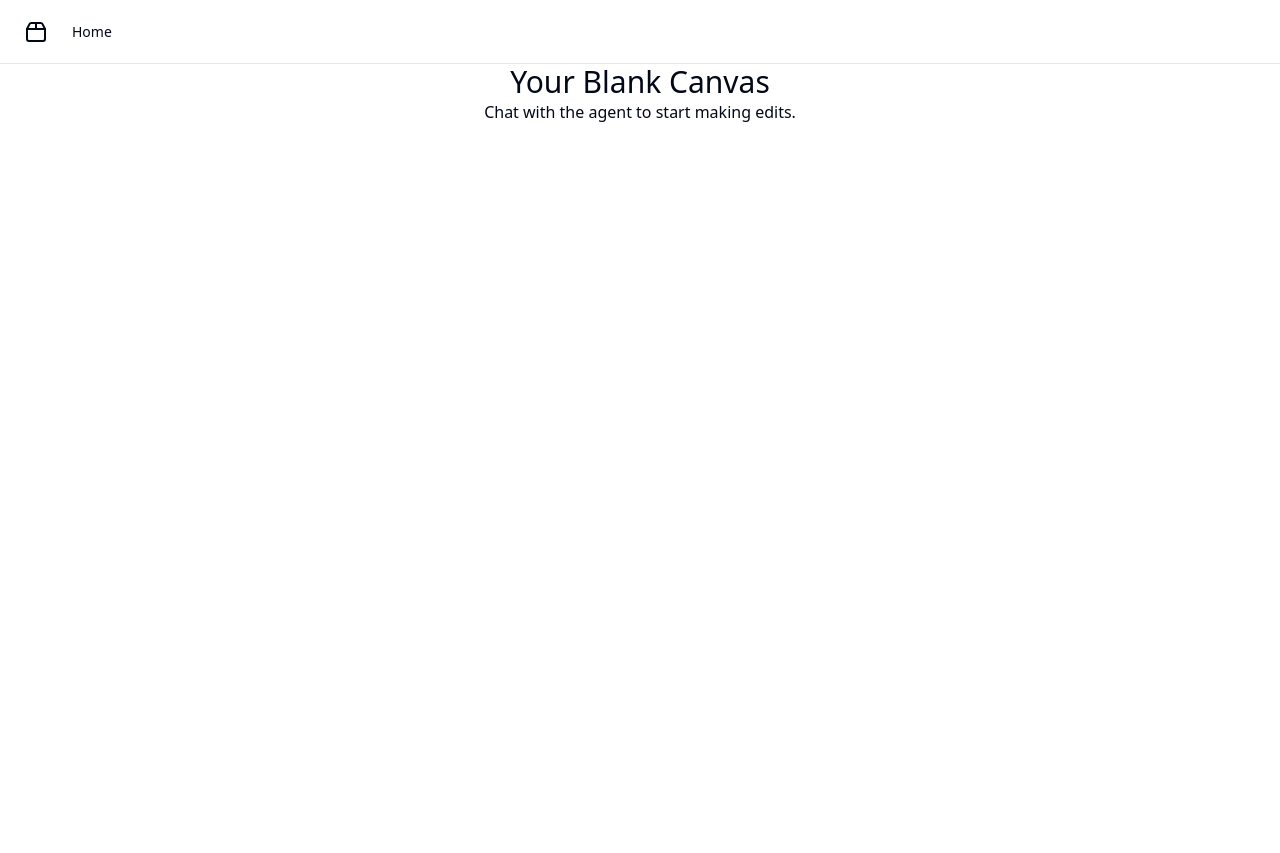
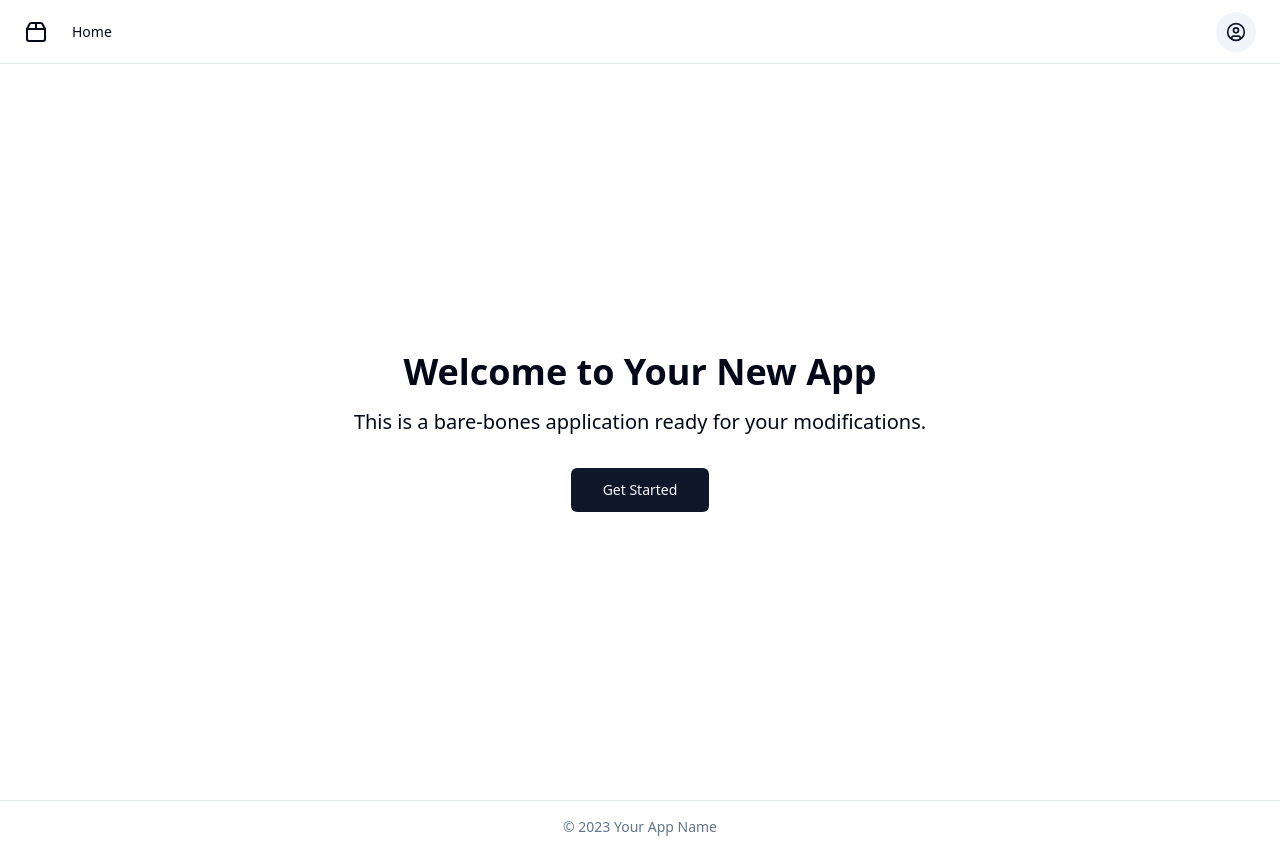
Before and after one commit to GPT-Engineer-App-Dev/simple-skeleton, a React (Vite) app: page / in a window 1280 px wide. Before the commit the page ends 800 px from the top, so only its background shows below. Built offline with nearby package versions, Linux system fonts and the light colour scheme.

Commit message:
Create bare-bones web application with simple structure

```diff
--- a/src/layouts/navbar/index.jsx
+++ b/src/layouts/navbar/index.jsx
@@ -2,6 +2,7 @@ import { navItems } from "@/nav-items";
 import { Outlet } from "react-router-dom";
 import { DesktopNavbar } from "./_components/DesktopNavbar";
 import { MobileSheet } from "./_components/MobileSheet";
+import { UserMenu } from "./_components/UserMenu";
 
 const Layout = () => {
   return (
@@ -9,10 +10,14 @@ const Layout = () => {
       <header className="sticky top-0 flex h-16 items-center gap-4 border-b bg-background px-4 md:px-6 justify-between">
         <DesktopNavbar navItems={navItems} />
         <MobileSheet navItems={navItems} />
+        <UserMenu />
       </header>
       <main className="flex-grow overflow-auto">
         <Outlet />
       </main>
+      <footer className="border-t py-4 text-center text-sm text-muted-foreground">
+        © 2023 Your App Name
+      </footer>
     </div>
   );
 };
--- a/src/pages/Index.jsx
+++ b/src/pages/Index.jsx
@@ -1,10 +1,11 @@
-// Update this page (the content is just a fallback if you fail to update the page)
+import { Button } from "@/components/ui/button";
 
 const Index = () => {
   return (
-    <div className="text-center">
-      <h1 className="text-3xl">Your Blank Canvas</h1>
-      <p>Chat with the agent to start making edits.</p>
+    <div className="flex flex-col items-center justify-center min-h-[calc(100vh-4rem)] p-4 text-center">
+      <h1 className="text-4xl font-bold mb-4">Welcome to Your New App</h1>
+      <p className="text-xl mb-8">This is a bare-bones application ready for your modifications.</p>
+      <Button size="lg">Get Started</Button>
     </div>
   );
 };
```
Also changed, not shown: src/nav-items.jsx (line endings or trailing spaces).
